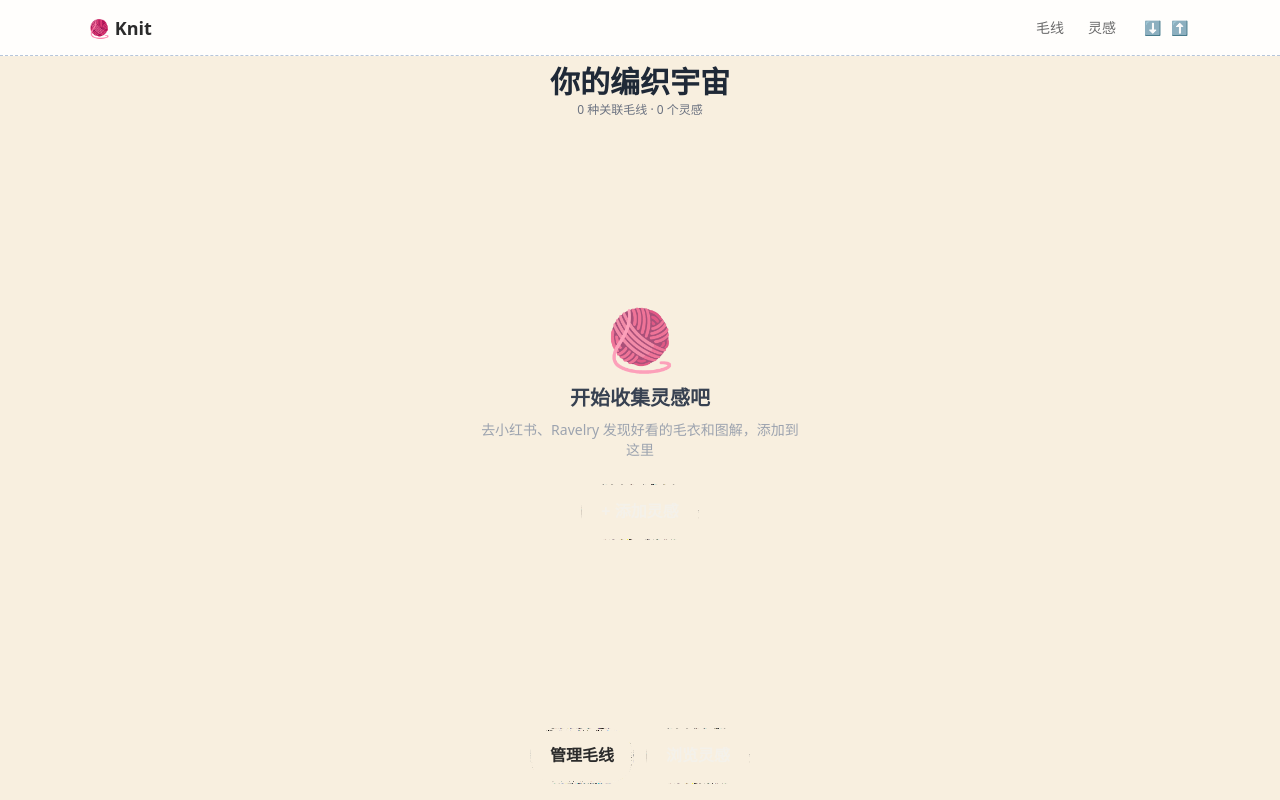
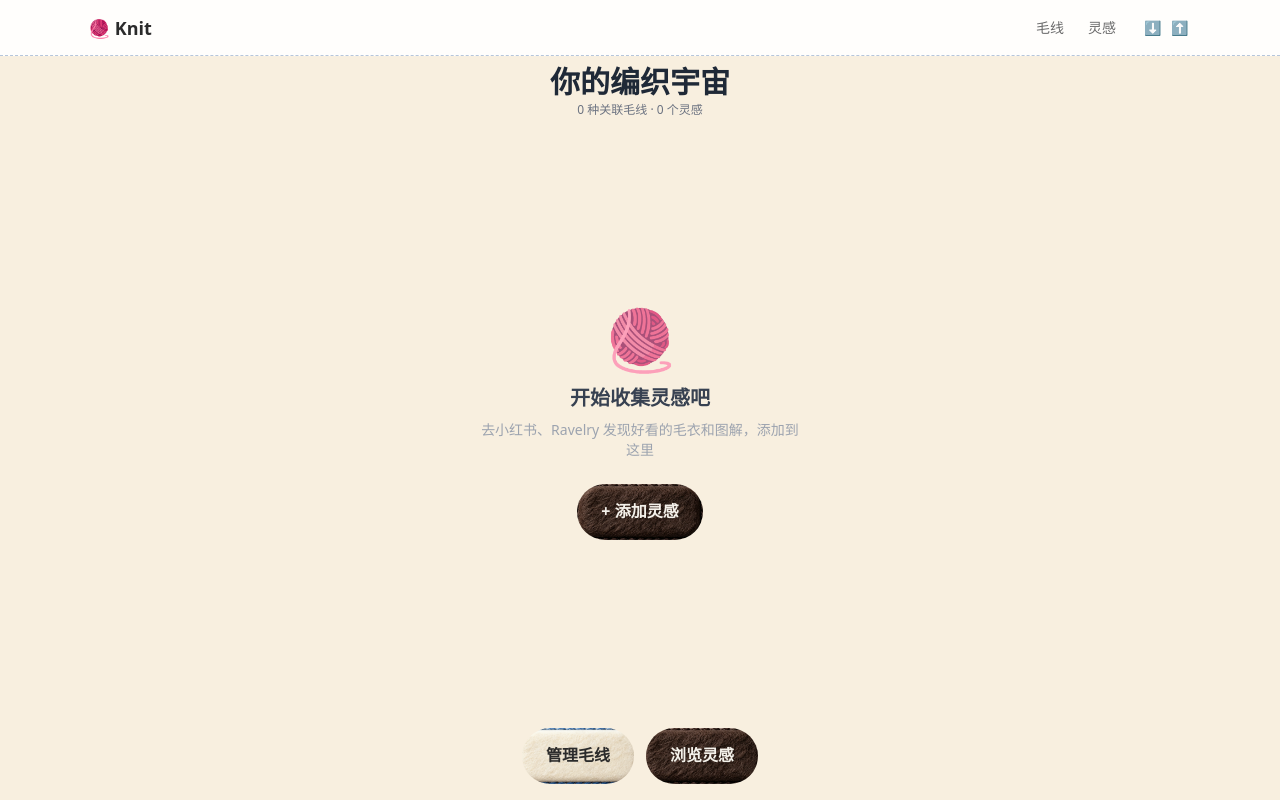
Before and after one commit to guoguoluo/knitknit, a Next.js app: page /knitknit/ in a window 1280 px wide. Built offline with nearby package versions, Linux system fonts and the light colour scheme.

Commit message:
edit texture

```diff
--- a/src/app/globals.css
+++ b/src/app/globals.css
@@ -19,35 +19,30 @@
     background-color: #F8EFDF;
   }
   .btnPatch {
-    position: relative;
     display: inline-flex;
     align-items: center;
     justify-content: center;
     height: 56px;
-    padding: 0 20px;
+    padding: 0 24px;
     font-weight: 800;
     border: 0;
     border-radius: 999px;
     appearance: none;
-    background: none;
     box-shadow: none;
     cursor: pointer;
+    background-repeat: no-repeat;
+    background-position: center;
+    background-size: auto 56px;
     text-align: center;
     line-height: 1.2;
     overflow: hidden;
   }
   .btnPatch--white {
-    background:
-      url("/knitknit/texture/btn_white_left.png") no-repeat left center / 56px 56px,
-      url("/knitknit/texture/btn_white_right.png") no-repeat right center / 56px 56px,
-      url("/knitknit/texture/btn_white_mid.png") repeat-x 56px center / 50px 56px;
+    background-image: url("/knitknit/texture/btn_white.png");
     color: #2b2b2b;
   }
   .btnPatch--coffee {
-    background:
-      url("/knitknit/texture/btn_coffee_left.png") no-repeat left center / 56px 56px,
-      url("/knitknit/texture/btn_coffee_right.png") no-repeat right center / 56px 56px,
-      url("/knitknit/texture/btn_coffee_mid.png") repeat-x 56px center / 50px 56px;
+    background-image: url("/knitknit/texture/btn_coffee.png");
     color: #f4f1ea;
   }
   .stitch-border-b {
```
